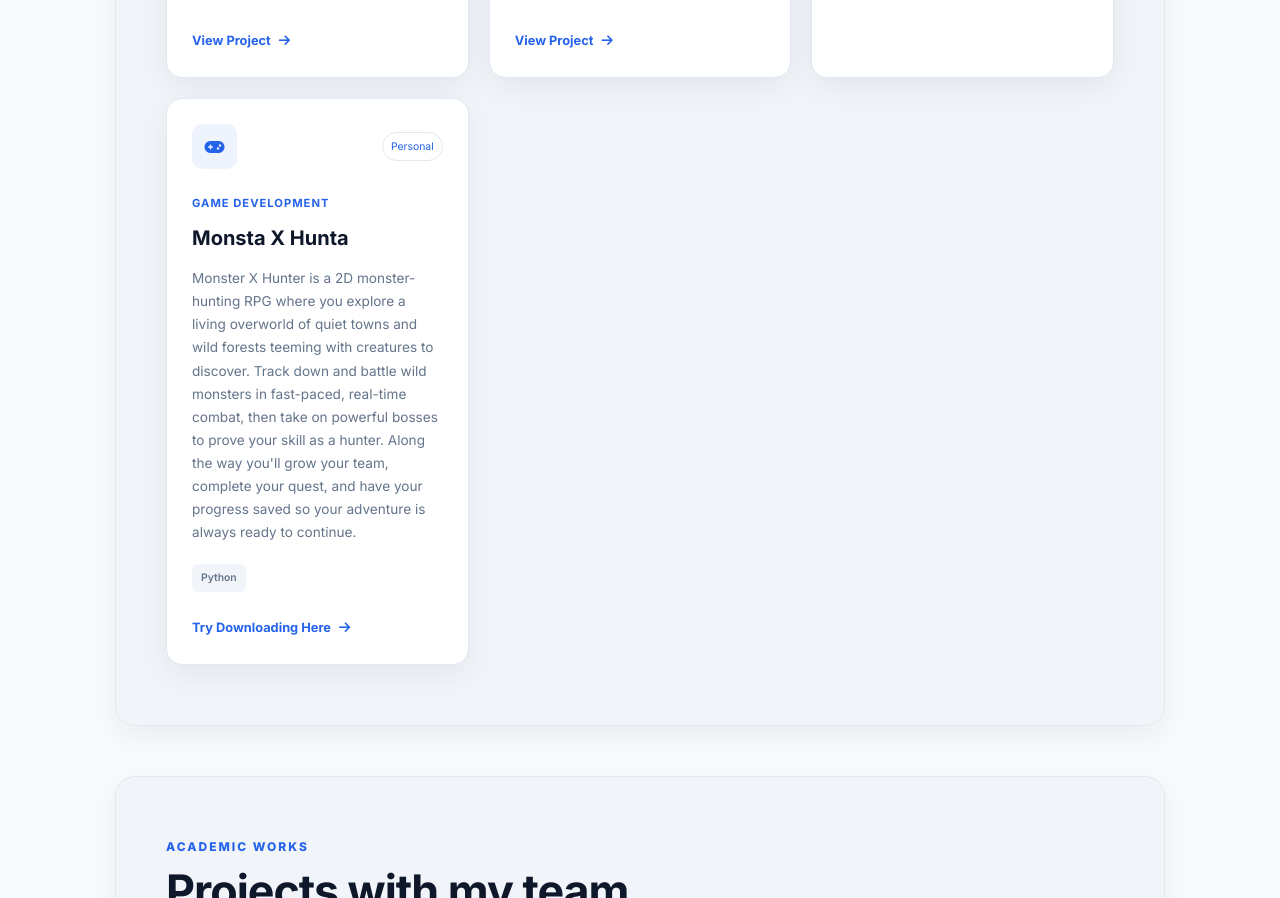
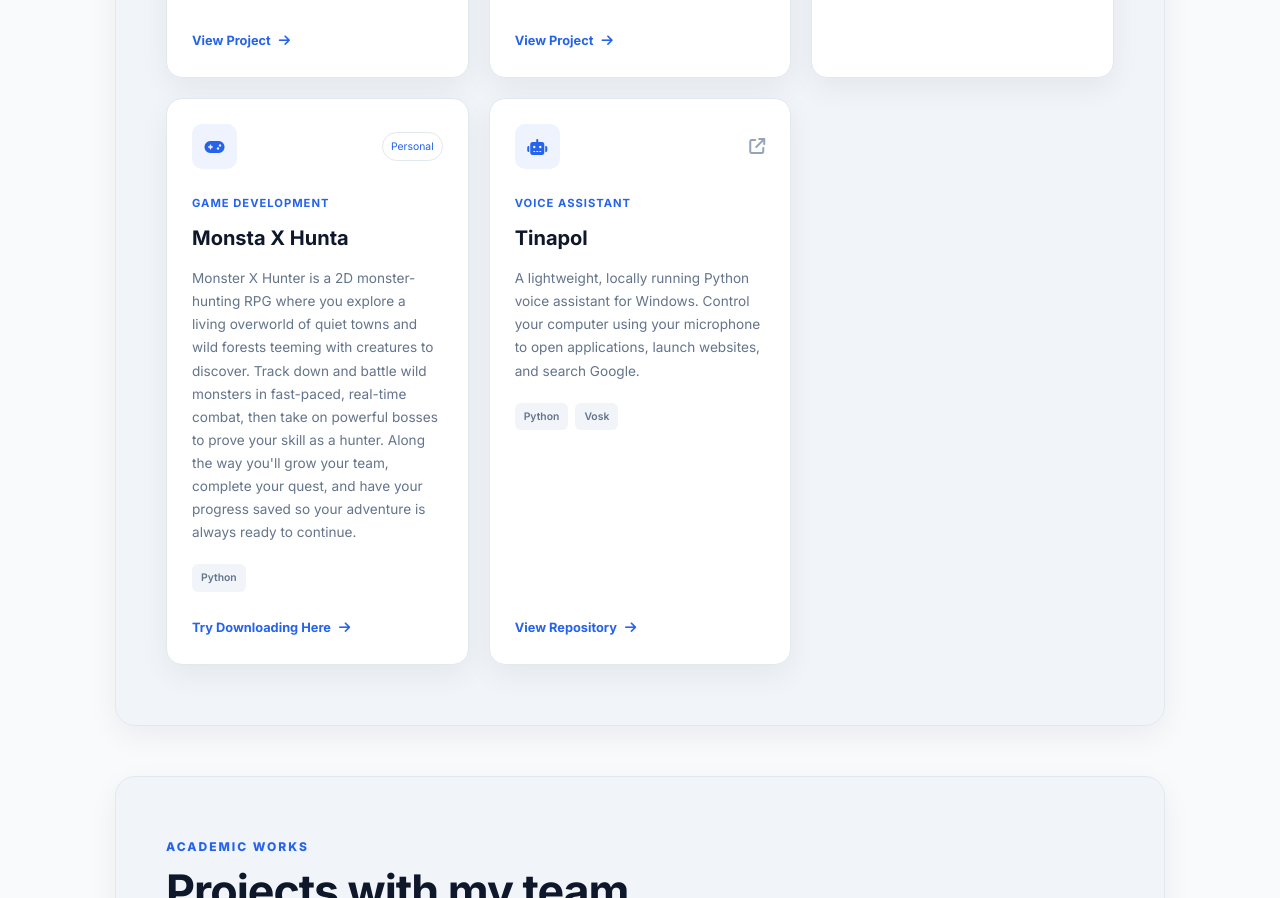
Before and after one commit to ClydeLimbaga420/Clyde-s-Profile, a plain HTML site: page index.html in a window 1280 px wide. Shown: the part 2169-3067 px from the top of the page. Drawn offline with nearby package versions, Linux system fonts and the light colour scheme.

Commit message:
Added new project

```diff
--- a/index.html
+++ b/index.html
@@ -435,6 +435,48 @@
                target="_blank"
                class="project-button">
                 Try Downloading Here
+                <i class="fas fa-arrow-right"></i>
+            </a>
+
+        </article>
+
+        <article class="project-card">
+
+            <div class="project-top">
+
+                <div class="project-icon">
+                    <i class="fas fa-robot"></i>
+                </div>
+
+                <a href="https://github.com/ClydeLimbaga420/Tinapol"
+                   target="_blank"
+                   class="project-link"
+                   aria-label="Browse Tinapol Repository">
+                    <i class="fas fa-arrow-up-right-from-square"></i>
+                </a>
+
+            </div>
+
+            <p class="project-type">
+                Voice Assistant
+            </p>
+
+            <h3>Tinapol</h3>
+
+            <p>
+                A lightweight, locally running Python voice assistant for Windows.
+                Control your computer using your microphone to open applications, launch websites, and search Google.
+            </p>
+
+            <div class="tech-list">
+                <span>Python</span>
+                <span>Vosk</span>
+            </div>
+
+            <a href="https://github.com/ClydeLimbaga420/Tinapol"
+               target="_blank"
+               class="project-button">
+                View Repository
                 <i class="fas fa-arrow-right"></i>
             </a>
 
```
Also changed, not shown: Logo.jpg (added).
